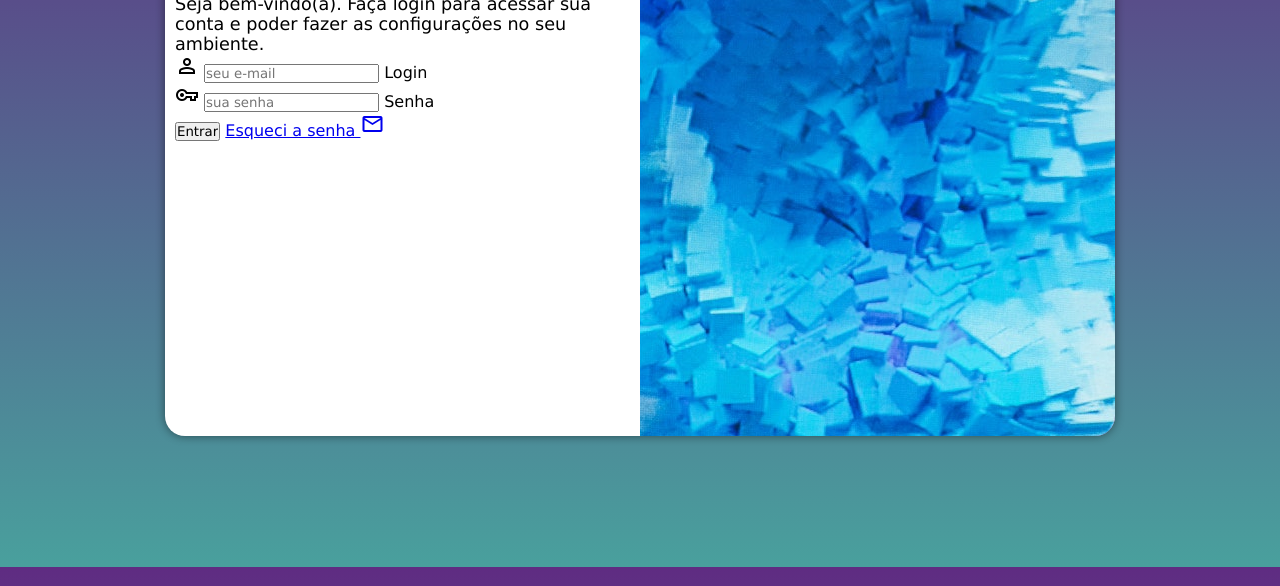
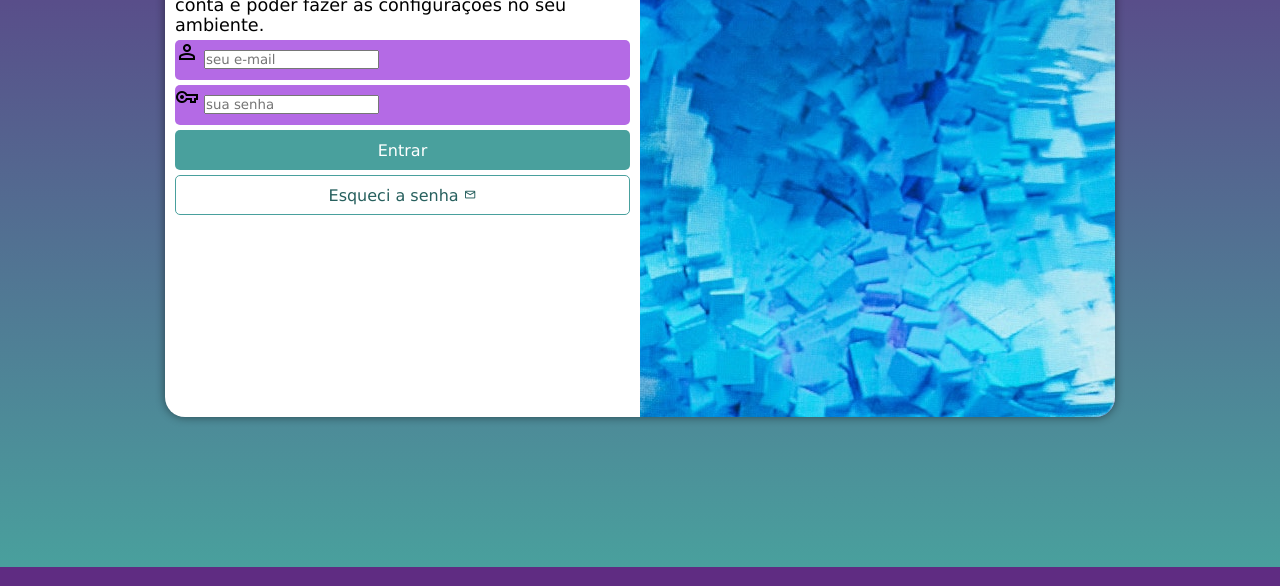
Before and after one commit to MidiaAF/projeto-tela-login, a plain HTML site: page index.html in a window 1280 px wide. Shown: the part 233-819 px from the top of the page. Drawn offline with nearby package versions, Linux system fonts and the light colour scheme.

Commit message:
formatei formulario

```diff
--- a/estilos/mediaqueries.css
+++ b/estilos/mediaqueries.css
@@ -24,7 +24,7 @@ Telas Grandes: acima de 1200px
 
 @media screen and (min-width:768px) and (max-width:992px){
     body{
-        background-image: linear-gradient(to top, #49a09d, #5f2c82 cover );
+        background-image: linear-gradient(to top, #49a09d, #5f2c82 );
 
     }
 
--- a/estilos/style.css
+++ b/estilos/style.css
@@ -14,7 +14,10 @@ Verde: #49a09d
     padding: 0px;
     margin: 0px;
     box-sizing: border-box;
+
 }
+
+
 
 body, html{
     background-color: #5f2c82;
@@ -73,3 +76,61 @@ div#formulario > h1{
 div#formulario > p {
     font-size: 0.9em
 }
+
+form > div.campo{
+    background-color: #b46ae5;
+    width: 100%;
+    height: 40px;
+    display: block;
+    border-radius: 5px;
+    margin-top: 5px;
+    margin-bottom: 5px;
+
+}
+
+form > input[type=submit]{
+    display: block;/*posicionar "Entrar", em uma unica linha*/
+    font-size: 1em;
+    width:100%;/*100% "Entrar"*/
+    height: 40px;
+    background-color:#49a09d ;
+    color: white;
+    border:none;
+    border-radius: 5px;
+    cursor: pointer;
+    margin-bottom:5px;
+}
+
+div.campo > label{ /*tira as palavras " Login e Senha " */
+    display: none;
+
+}
+
+form > input[type=submit]:hover{
+    background-color:#27605e;
+}
+
+form > a.botao{ /*Esqueci a senha*/
+    display: block;
+    text-align: center;
+    font-size: 1em;
+    width: 100%;
+    height: 40px;
+    padding-top: 10px;
+    color:#27605e ;
+    background-color: white;
+    border-radius: 5px;
+    border: 1px solid #49a09d;
+    text-decoration: none;
+
+}
+
+form > a.botao:hover{
+    background-color: #15b6b0;
+    color: white;
+
+}
+
+form > a.botao > i{
+    font-size: 0.8em;
+}
--- a/index.html
+++ b/index.html
@@ -7,7 +7,7 @@
 
     <link rel="stylesheet" href="https://fonts.googleapis.com/css2?family=Material+Symbols+Outlined:opsz,wght,FILL,GRAD@24,400,0,0" />
 
-    <link rel="stylesheet" href="https://fonts.googleapis.com/css2?family=Material+Symbols+Outlined:opsz,wght,FILL,GRAD@24,400,0,0" /><!--Google icones-->>
+    <link rel="stylesheet" href="https://fonts.googleapis.com/css2?family=Material+Symbols+Outlined:opsz,wght,FILL,GRAD@24,400,0,0" /><!--Google icones-->
 
 <link rel="stylesheet" href="estilos/style.css">
 <link rel="stylesheet" href="estilos/mediaqueries.css">
@@ -53,7 +53,8 @@
 
                       <input type="submit" value="Entrar">
                       <!--<input type="reset" value="Esqueci a Senha">-->
-                      <a href="esqueci.html">Esqueci a senha <i class="material-symbols-outlined">mail</i> </a>
+
+                      <a href="esqueci.html" class="botao">Esqueci a senha <i class="material-symbols-outlined">mail</i> </a>
 
 
 
```
